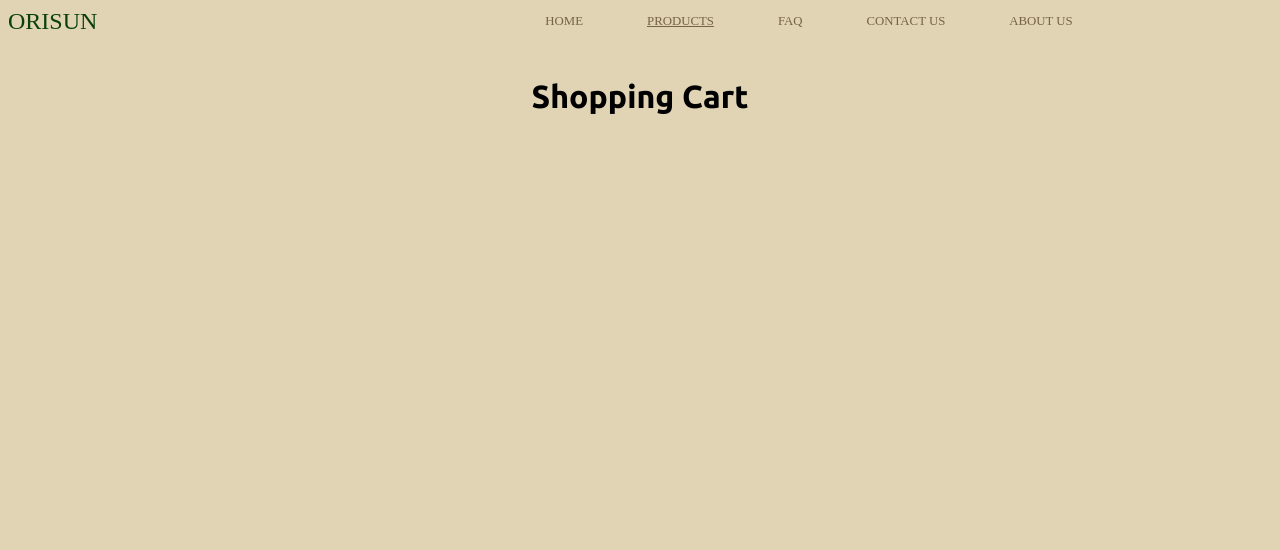
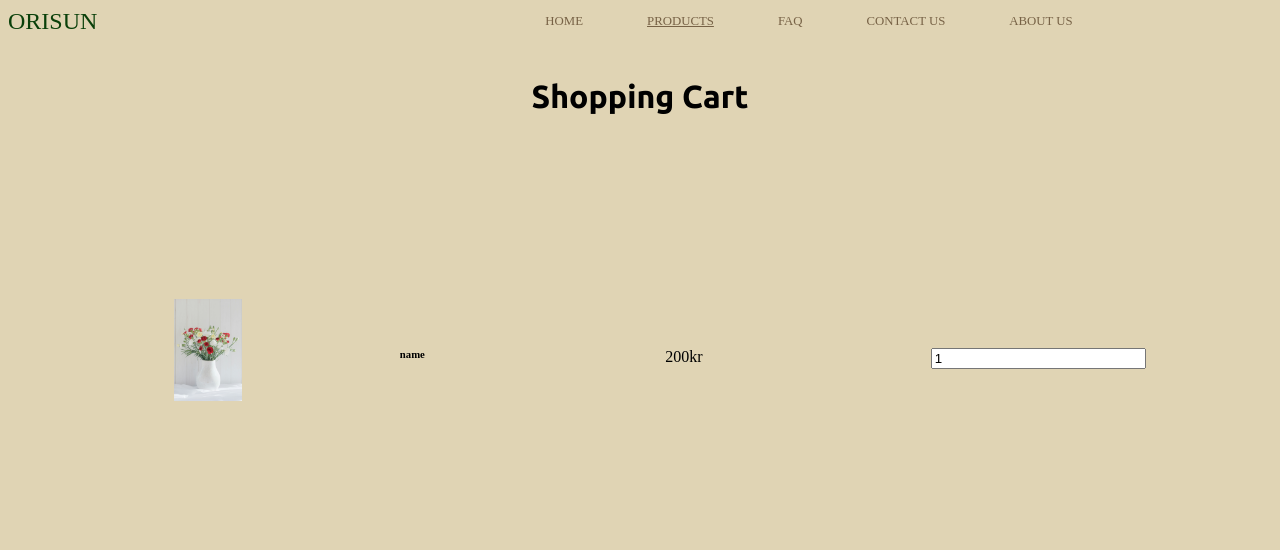
Before and after one commit to front-end-fundamentals-2025/fef-project-group-25, a plain HTML site: page shopping.html in a window 1280 px wide. Drawn offline with Linux system fonts and the light colour scheme.

Commit message:
adding names + shopping cart started

```diff
--- a/css/main.css
+++ b/css/main.css
@@ -570,6 +570,30 @@ h1 {
 
 /* About us */
 
+/* SHOPPING CART*/
+.shopping-cart{
+  width: 50%;
+  height: auto;
+  text-align: center;
+}
+.cart-items{
+  margin-top: 30%;
+  align-items: center;
+}
+.shopping-container{
+  grid-template-columns: repeat(4,1fr);
+  display: grid;
+  gap: 5%;
+  align-items: start;
+  padding: 10%;
+}
+#amount{
+  margin-top: 30%;
+
+}
+
+
+/* SHOPPING CART*/
 /* footer */
 .footer{
   margin-left: 7%;
--- a/js/main.js
+++ b/js/main.js
@@ -1,4 +1,4 @@
-
+/* contact page*/
 const headingElement = document.getElementById("heading");
 const firstNameInputElement= document.getElementById("first-name");
 const lastNameInputElement = document.getElementById("last-name");
@@ -6,6 +6,8 @@ const emailInputElement = document.getElementById("email");
 const subjectInputElement = document.getElementById("subject");
 const messageInputElement = document.getElementById("message");
 const buttonElement = document.getElementById("enter-button");
+
+/*shopping cart */
 
 /* contact page*/
 buttonElement.addEventListener("click", function(event){
@@ -22,3 +24,5 @@ buttonElement.addEventListener("click", function(event){
     }
 
 })
+
+/*shopping cart */
--- a/shopping.html
+++ b/shopping.html
@@ -31,5 +31,13 @@
         </nav>
       </header>
       <h4>Shopping Cart</h4>
+      <section class="shopping-container">
+      <figure>
+        <img class="shopping-cart" src="images/overview-1.jpg" alt="image of product">
+      </figure>
+        <h6 class="cart-items" >name</h6>
+        <p class="cart-items">200kr</p>
+        <input id="amount" type="number" class="input-box" value="1" min="0" max="10" />
+      </section>
 </body>
 </html>
```
Also changed, not shown: detailed.html (+1 -1 lines), index.html (+3 -3 lines), products.html (+12 -12 lines).
